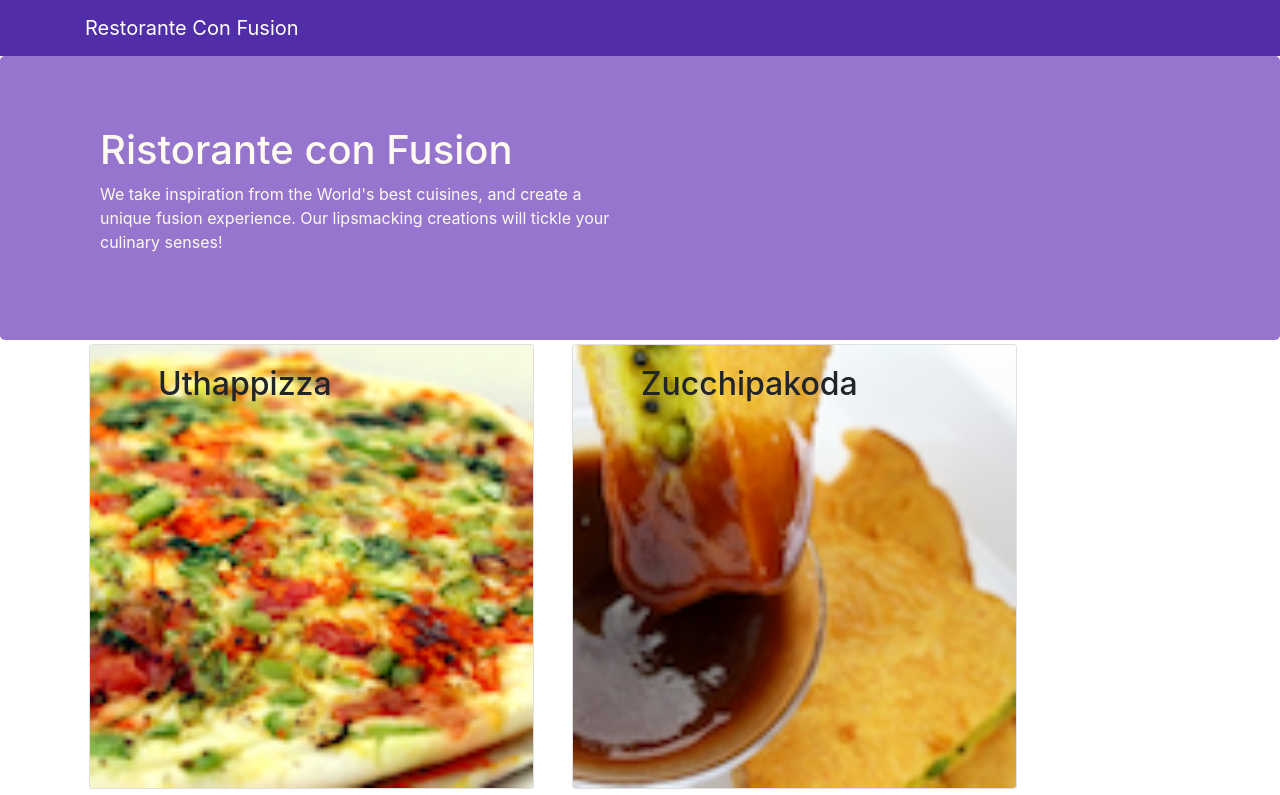
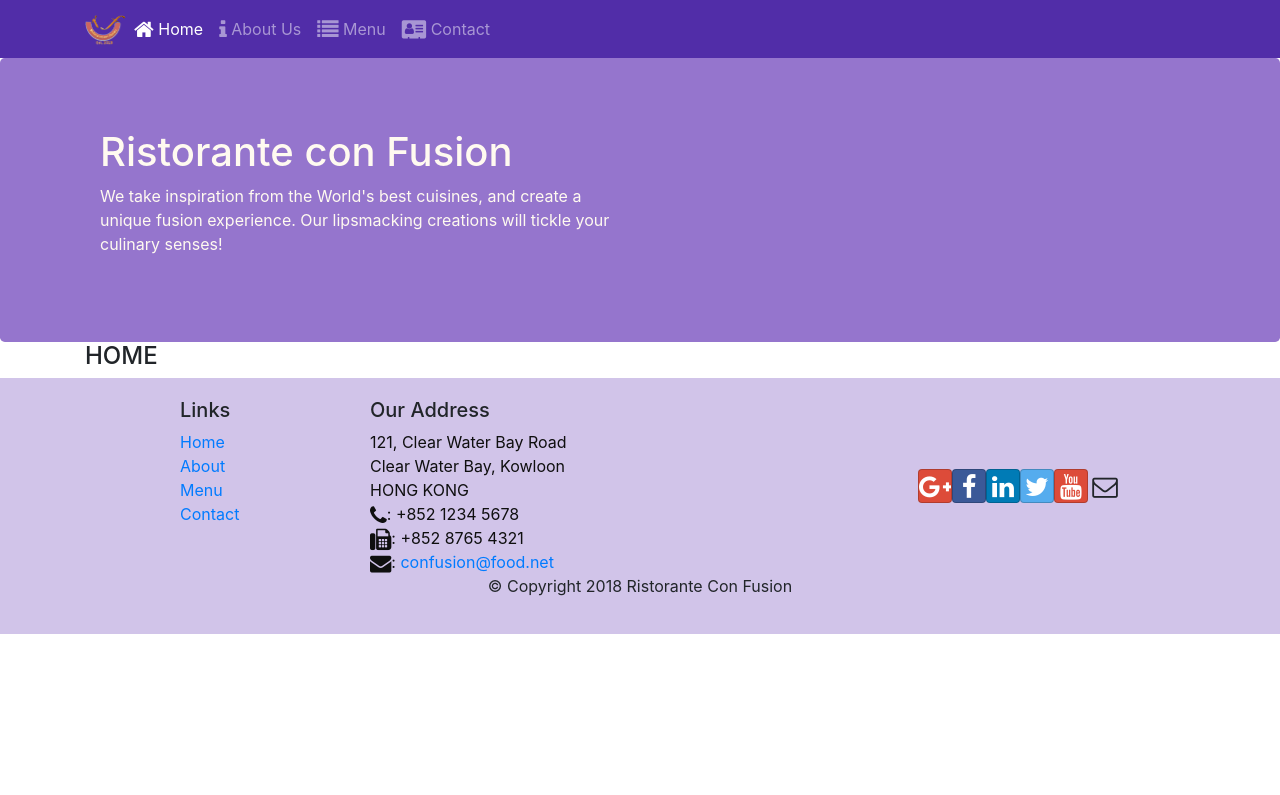
Before and after one commit to ninad-0408/confusion-reactapp, a React (Create React App) app: page /home in a window 1280 px wide. Shown: the top 795 px of the page. Built offline with nearby package versions, Linux system fonts and the light colour scheme.

Commit message:
Adder Router

```diff
--- a/package.json
+++ b/package.json
@@ -12,6 +12,7 @@
     "react": "^16.13.1",
     "react-dom": "^16.13.1",
     "react-popper": "^2.2.3",
+    "react-router-dom": "^5.2.0",
     "react-scripts": "3.4.1",
     "reactstrap": "^8.5.1"
   },
--- a/src/App.js
+++ b/src/App.js
@@ -1,14 +1,15 @@
 import React, { Component } from "react";
 import Main from './components/MainComponent';
 import "./App.css";
+import { BrowserRouter } from 'react-router-dom';
 
 class App extends Component {
 
   render() {
     return (
-      <div>
+      <BrowserRouter>
         <Main />
-      </div>
+      </BrowserRouter>
     );
   }
 }
--- a/src/components/FooterComponent.js
+++ b/src/components/FooterComponent.js
@@ -1,4 +1,5 @@
 import React from 'react';
+import { Link } from 'react-router-dom'
 
 function Footer(props) {
 	return (
@@ -9,16 +10,16 @@
 						<h5>Links</h5>
 						<ul className="list-unstyled">
 							<li>
-								<a href="#">Home</a>
+								<Link to="/home">Home</Link>
 							</li>
 							<li>
-								<a href="#">About</a>
+								<Link to="/aboutus">About</Link>
 							</li>
 							<li>
-								<a href="#">Menu</a>
+								<Link to="/menu">Menu</Link>
 							</li>
 							<li>
-								<a href="#">Contact</a>
+								<Link to="/contactus">Contact</Link>
 							</li>
 						</ul>
 					</div>
--- a/src/components/HeaderComponent.js
+++ b/src/components/HeaderComponent.js
@@ -1,14 +1,61 @@
 import React, { Component } from 'react';
-import { Navbar, NavbarBrand, Jumbotron } from 'reactstrap';
+import { Navbar, NavbarBrand, Nav, NavItem, NavbarToggler, Jumbotron, Collapse } from 'reactstrap';
+import { NavLink } from 'react-router-dom';
 
 class Header extends Component {
+
+    constructor(props){
+        super(props);
+
+        this.state={
+            isNavOpen: false
+        };
+
+        this.toggleNav = this.toggleNav.bind(this);
+    }
+
+    toggleNav() {
+        if(this.state.isNavOpen == false)
+        this.setState({isNavOpen: true});
+        else
+        this.setState({isNavOpen: false});
+    }
 
     render() {
         return (
             <>
-                <Navbar dark>
+                <Navbar dark expand='sm'>
                     <div className="container">
-                        <NavbarBrand href="/">Restorante Con Fusion</NavbarBrand>
+                        <NavbarBrand href="/" className='mr-auto'>
+                            <img src="assets/images/logo.png" alt="Restorante Con Fusion" className="img-fluid" height='30' width='41' />
+                        </NavbarBrand>
+                        <NavbarToggler onClick={this.toggleNav}>
+                            <span className="navbar-toggler-icon"></span>
+                        </NavbarToggler>
+                        <Collapse isOpen={this.state.isNavOpen} navbar>
+                            <Nav navbar>
+                                <NavItem>
+                                    <NavLink className='nav-link' to='/home'>
+                                        <span className="fa fa-home fa-lg"></span> Home
+                                </NavLink>
+                                </NavItem>
+                                <NavItem>
+                                    <NavLink className='nav-link' to='/aboutus'>
+                                        <span className="fa fa-info fa-lg"></span> About Us
+                                </NavLink>
+                                </NavItem>
+                                <NavItem>
+                                    <NavLink className='nav-link' to='/menu'>
+                                        <span className="fa fa-list fa-lg"></span> Menu
+                                </NavLink>
+                                </NavItem>
+                                <NavItem>
+                                    <NavLink className='nav-link' to='/contactus'>
+                                        <span className="fa fa-lg fa-address-card"></span> Contact
+                                </NavLink>
+                                </NavItem>
+                            </Nav>
+                        </Collapse>
                     </div>
                 </Navbar>
                 <Jumbotron>
--- /dev/null
+++ b/src/components/HomeComponent.js
@@ -0,0 +1,15 @@
+import React from 'react';
+
+function Home(props) {
+    return (
+        <div className="container">
+            <div className="row">
+                <div className="col-12">
+                    <h4>HOME</h4>
+                </div>
+            </div>
+        </div>
+    )
+}
+
+export default Home;
--- a/src/components/MainComponent.js
+++ b/src/components/MainComponent.js
@@ -1,5 +1,7 @@
 import React, { Component } from 'react';
+import { Switch, Route, Redirect} from 'react-router-dom';
 import { DISHES } from '../shared/dishes';
+import Home from './HomeComponent';
 import Header from './HeaderComponent';
 import Menu from './MenuComponent';
 import Dishdetail from './DishdetailComponent';
@@ -11,24 +13,24 @@
 
 		this.state = {
 			dishes: DISHES,
-			selectedDishId: null,
 		};
 	}
 
-	onDishSelect(dishId) {
-		this.setState({ selectedDishId: dishId });
-	}
+	render() {
 
-	render() {
+		const HomePage = ()=>{
+			return(
+				<Home/>
+			)
+		}
 		return (
 			<>
 				<Header />
-				<div className="container">
-					<Menu dishes={this.state.dishes} onClick={(dishId) => this.onDishSelect(dishId)} />
-					<Dishdetail
-						selectedDish={this.state.dishes.filter((dish) => dish.id === this.state.selectedDishId)[0]}
-					/>
-				</div>
+				<Switch>
+					<Route path='/home' component={HomePage} />
+					<Route exact path='/menu' component={()=> <Menu dishes={this.state.dishes} />} />
+					<Redirect to='/home'/>
+				</Switch>
 				<Footer />
 			</>
 		);
--- a/src/components/MenuComponent.js
+++ b/src/components/MenuComponent.js
@@ -22,8 +22,10 @@
         );
     });
     return (
-        <div className='row'>
-            {menu}
+        <div className="container">
+            <div className='row'>
+                {menu}
+            </div>
         </div>
     );
 }
```
Also changed, not shown: 1 other file (tests, documents, lock files or other folders).
